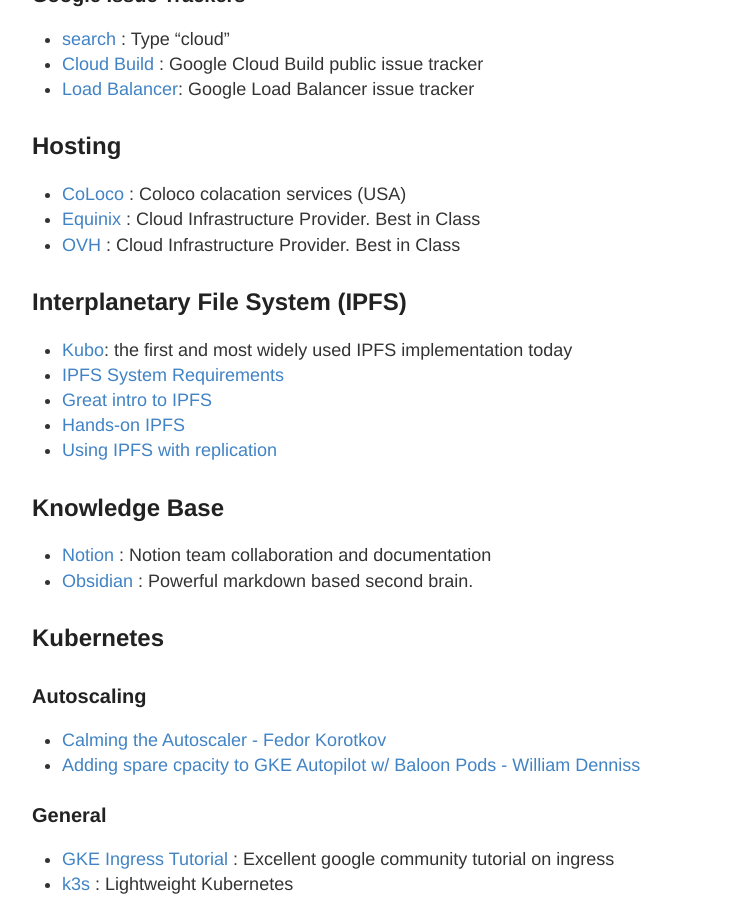
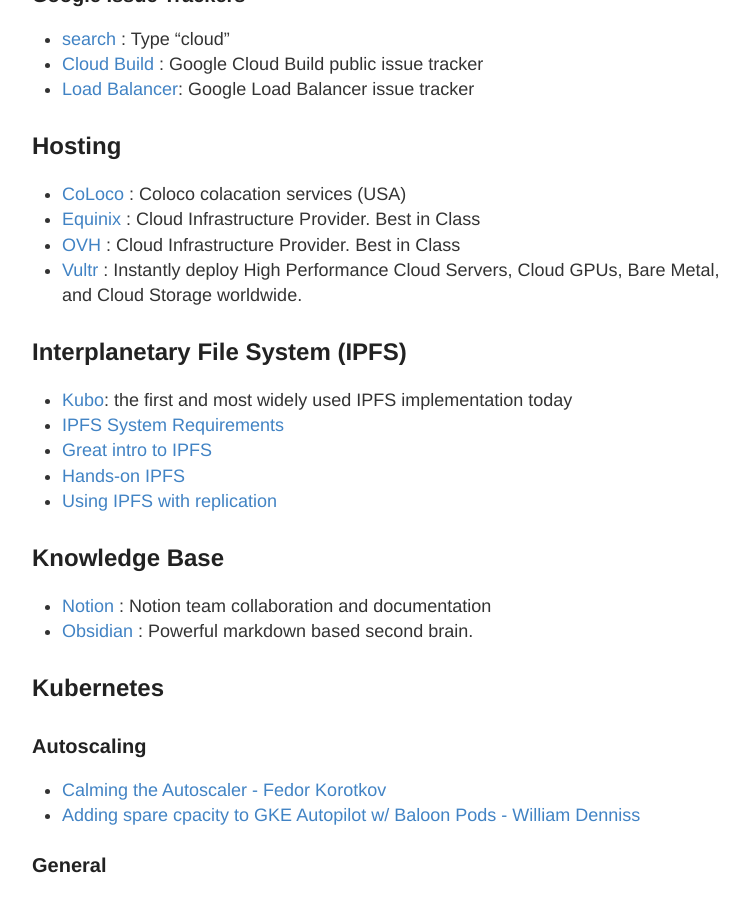
Before and after one commit to stevehenderson/stevehenderson.github.io, a Jekyll site: the page built from links.md, in a window 1280 px wide and 900 px high, scrolled down 1584 px. Shown: the whole window, without its empty margins (248-997 px from the left). Built offline with Jekyll 4.4.1, drawn with Linux system fonts in a browser that asks for light colours.

Commit message:
Update links.md

```diff
--- a/links.md
+++ b/links.md
@@ -54,10 +54,10 @@
    * [Load Balancer](https://issuetracker.google.com/issues?q=status:open%20componentid:187245&s=created_time:desc):  Google Load Balancer issue tracker
 
 ## Hosting
-
    * [CoLoco](https://coloco.net/) : Coloco colacation services (USA)
    * [Equinix](https://www.equinix.com/) : Cloud Infrastructure Provider.  Best in  Class
    * [OVH](https://us.ovhcloud.com/) : Cloud Infrastructure Provider. Best in Class
+   * [Vultr](https://www.vultr.com/) : Instantly deploy High Performance Cloud Servers, Cloud GPUs, Bare Metal, and Cloud Storage worldwide.
 
 
 ## Interplanetary File System (IPFS)
```
